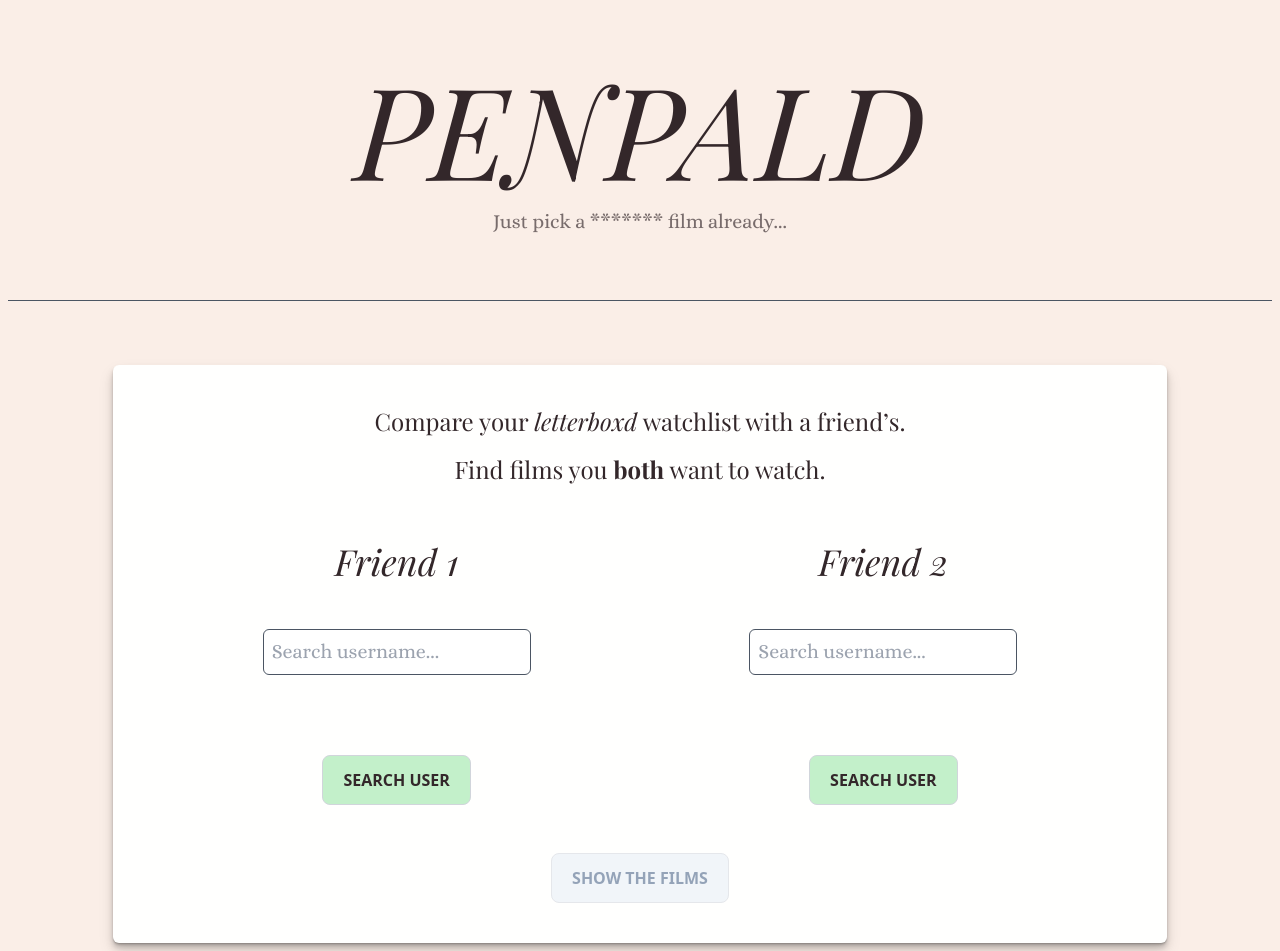
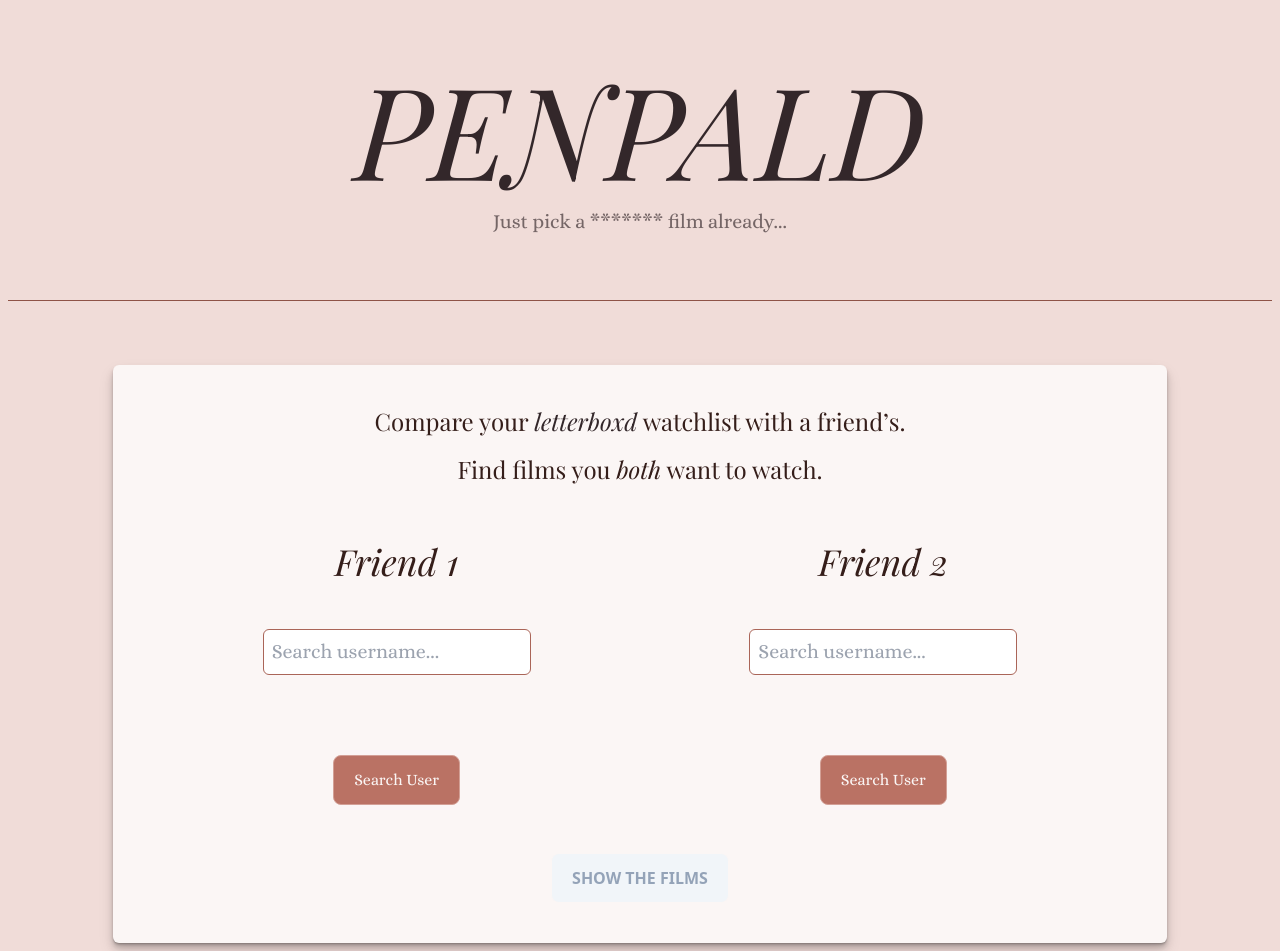
Before and after one commit to mattcoffyn/penpald, a Next.js app: page / in a window 1280 px wide. Built offline with nearby package versions, Linux system fonts and the light colour scheme.

Commit message:
trying mono colour scheme

```diff
--- a/src/app/compare/page.js
+++ b/src/app/compare/page.js
@@ -29,7 +29,7 @@ export default async function Compare(query) {
   // Wait for users
   return (
     <div className="container grid grid-cols-1 lg:grid-cols-12 gap-1 lg:gap-6 mt-[-7rem] md:mt-[-4rem]">
-      <div className="col-start-1 col-span-2 pr-3 border-r border-gray-600 hidden lg:block">
+      <div className="col-start-1 col-span-2 pr-3 border-r border-contessa-700 hidden lg:block">
         <div className="flex flex-col justify-start items-center mt-4">
           <Image
             src={user1.avatar}
@@ -60,7 +60,7 @@ export default async function Compare(query) {
           </Suspense>
         </div>
       </div>
-      <div className="col-start-1 md:col-start-3 md:col-end-11 mt-16 p-8 rounded-md shadow-shorter bg-main">
+      <div className="col-start-1 md:col-start-3 md:col-end-11 mt-16 p-8 rounded-md shadow-shorter bg-contessa-50">
         <Suspense
           fallback={
             <div className="container mt-6 flex justify-center items-center">
@@ -76,7 +76,7 @@ export default async function Compare(query) {
           />
         </Suspense>
       </div>
-      <div className="col-end-13 col-span-2 pl-3 border-l border-gray-600 hidden lg:block">
+      <div className="col-end-13 col-span-2 pl-3 border-l border-contessa-700 hidden lg:block">
         <div className="flex flex-col justify-start items-center mt-4">
           <Image
             src={user2.avatar}
--- a/src/app/components/compareList.js
+++ b/src/app/components/compareList.js
@@ -48,7 +48,7 @@ export default async function CompareList({ user1, user2 }) {
         Your Shared Watchlist
       </h2>
 
-      <aside className="flex flex-col items-center justify-start mr-auto md:mr-0 ml-auto p-6 md:p-8 border-4 border-stroke rounded-lg">
+      <aside className="flex flex-col items-center justify-start mr-auto md:mr-0 ml-auto p-6 md:p-8 border-4 border-contessa-900 rounded-lg">
         <h3 className="font-display text-3xl">No. of Films</h3>
         <span className="font-bold text-4xl mdtext-6xl">
           {matchedList.length}
@@ -87,7 +87,7 @@ export default async function CompareList({ user1, user2 }) {
 
           <div className="container flex justify-center items-center">
             <Link
-              className={` bg-secondary border border-gray-200 px-5 py-3 rounded-lg mx-auto my-4 font-sans italic mt-10 text-xs md:text-s text-stroke `}
+              className={` bg-contessa-100 border border-contessa-700 px-5 py-3 rounded-lg mx-auto my-4 font-sans italic mt-10 text-xs md:text-lg text-contessa-900 `}
               href={{
                 pathname: '/',
               }}
--- a/src/app/components/mainHeader.js
+++ b/src/app/components/mainHeader.js
@@ -2,7 +2,7 @@ import Link from 'next/link';
 
 export default async function MainHeader() {
   return (
-    <div className="flex flex-col items-center container pb-16 border-b border-gray-600 mb-16 w-full">
+    <div className="flex flex-col items-center container pb-16 border-b border-contessa-700 mb-16 w-full">
       <Link
         href={{
           pathname: '/',
--- a/src/app/globals.css
+++ b/src/app/globals.css
@@ -4,7 +4,7 @@
 
 @layer base {
   body {
-    @apply font-body text-stroke bg-background;
+    @apply font-body text-contessa-950 bg-contessa-200;
   }
   h1 {
     @apply text-6xl;
@@ -14,9 +14,6 @@
   }
   h3 {
     @apply text-lg;
-  }
-  a {
-    @apply text-highlight;
   }
 }
 
--- a/src/app/page.js
+++ b/src/app/page.js
@@ -15,7 +15,7 @@ function SubmitButton() {
     <button
       type="submit"
       aria-disabled={pending}
-      className="bg-tertiary border border-gray-300 px-5 py-3 rounded-lg font-sans font-bold uppercase mt-2 md:mt-8"
+      className="bg-contessa-500 border border-contessa-400 px-5 py-3 rounded-lg text-contessa-50 mt-2 md:mt-8"
     >
       Search User
     </button>
@@ -25,9 +25,9 @@ function ResetButton() {
   return (
     <button
       type="submit"
-      className="bg-secondary border border-gray-300 px-5 py-3 rounded-lg font-sans italic mt-8 text-xs md:text-s"
+      className="bg-contessa-50 border border-contessa-500 px-5 py-3 rounded-lg text-contessa-600 mt-8"
     >
-      Choose a different friend
+      Pick again
     </button>
   );
 }
@@ -50,7 +50,7 @@ export default function Home() {
 
   return (
     <>
-      <section className="flex flex-col items-center w-10/12 max-w-screen-2xl  p-10 rounded-md shadow-shorter bg-main">
+      <section className="flex flex-col items-center w-10/12 max-w-screen-2xl  p-10 rounded-md shadow-shorter bg-contessa-50">
         <h3 className="font-serif text-xl lg:text-2xl mb-4">
           Compare your{' '}
           <a
@@ -62,7 +62,8 @@ export default function Home() {
           watchlist with a friend&rsquo;s.
         </h3>
         <h3 className="font-serif text-xl lg:text-2xl">
-          Find films you <span className="font-bold">both</span> want to watch.
+          Find films you <span className="font-display">both</span> want to
+          watch.
         </h3>
         <div className="grid grid-cols-1 lg:grid-cols-2 container mt-8">
           <form
@@ -86,7 +87,7 @@ export default function Home() {
                     id="friend1"
                     name="friend"
                     placeholder="Search username..."
-                    className="border border-gray-600 p-2 mt-4 mb-2 text-xl rounded-md"
+                    className="border border-contessa-600 p-2 mt-4 mb-2 text-xl rounded-md"
                     required
                   />
                 </div>
@@ -146,7 +147,7 @@ export default function Home() {
                     id="friend2"
                     name="friend"
                     placeholder="Search username..."
-                    className="border border-gray-600 p-2 mt-4 mb-2 text-xl rounded-md"
+                    className="border border-contessa-600 p-2 mt-4 mb-2 text-xl rounded-md"
                     required
                   />
                 </div>
@@ -178,10 +179,10 @@ export default function Home() {
           </form>
           <form className="container col-span-full flex flex-col items-center justify-center">
             <Link
-              className={` border border-gray-200 px-5 py-3 rounded-lg font-sans font-bold uppercase  mt-8 mx-2 ${
+              className={` border border-contessa-50 px-5 py-3 rounded-lg font-sans font-bold uppercase  mt-8 mx-2 ${
                 !friend1?.user || !friend2?.user
                   ? 'pointer-events-none bg-slate-100 text-slate-400'
-                  : 'bg-tertiary text-stroke'
+                  : 'bg-contessa-500 text-contessa-50'
               }`}
               aria-disabled={!friend1?.user || !friend2?.user}
               tabIndex={!friend1?.user || !friend2?.user ? -1 : undefined}
--- a/tailwind.config.js
+++ b/tailwind.config.js
@@ -19,6 +19,19 @@ module.exports = {
         secondary: '#ffc6c7',
         tertiary: '#c3f0ca',
         extra: '#D44147',
+        contessa: {
+          50: '#fbf6f5',
+          100: '#f6ecea',
+          200: '#f0dcd8',
+          300: '#e4c3bd',
+          400: '#d3a096',
+          500: '#ba7264',
+          600: '#aa6558',
+          700: '#8e5347',
+          800: '#77463d',
+          900: '#643f38',
+          950: '#351e1a',
+        },
       },
       fontFamily: {
         sans: ['Inter var', ...defaultTheme.fontFamily.sans],
```
